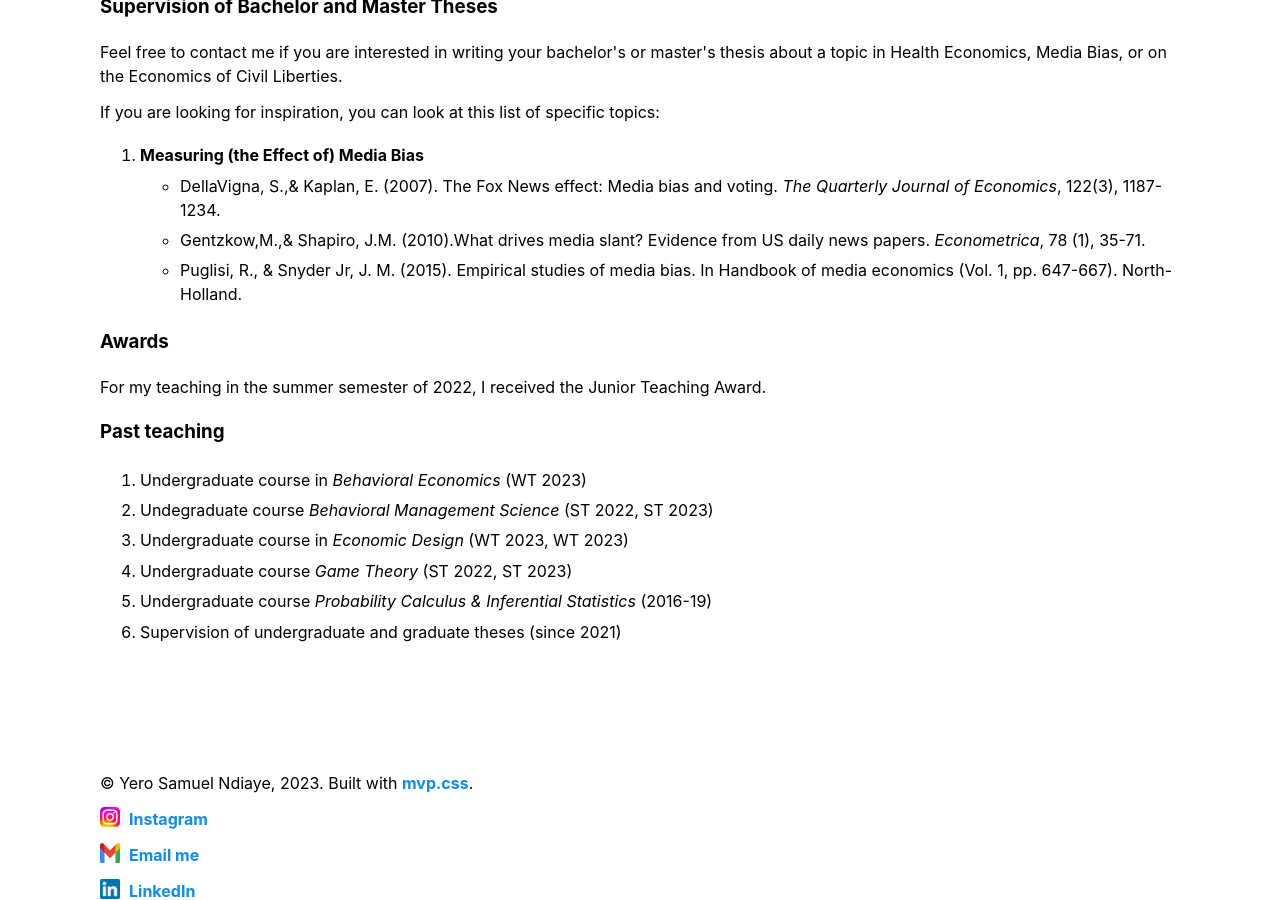
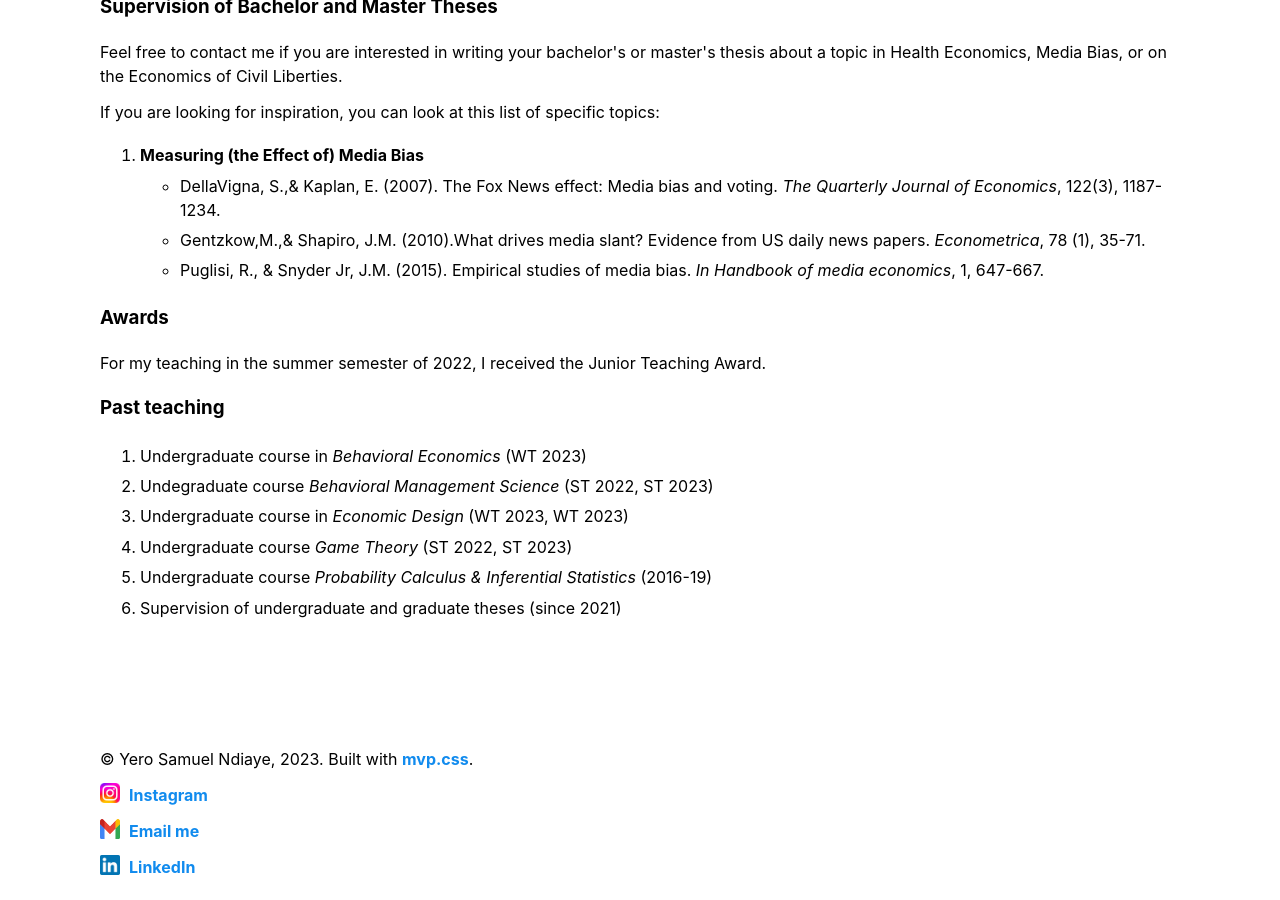
Before and after one commit to yerondiaye/yerondiaye.github.io, a Jekyll site: the page teaching.html, which Jekyll copies as it is, in a window 1280 px wide and 900 px high, scrolled down 567 px. Built offline with Jekyll 4.4.1, drawn with Linux system fonts in a browser that asks for light colours.

Commit message:
Update teaching.html

```diff
--- a/teaching.html
+++ b/teaching.html
@@ -38,7 +38,7 @@
 	<ul>
 		<li>DellaVigna, S.,&amp; Kaplan, E. (2007). The Fox News effect: Media bias and voting. <i>The Quarterly Journal of Economics</i>, 122(3), 1187-1234.
 		<li>Gentzkow,M.,&amp; Shapiro, J.M. (2010).What drives media slant? Evidence from US daily news papers. <i>Econometrica</i>, 78 (1), 35-71.
-		<li>Puglisi, R., &amp; Snyder Jr, J. M. (2015). Empirical studies of media bias. In Handbook of media economics (Vol. 1, pp. 647-667). North-Holland.
+		<li>Puglisi, R., &amp; Snyder Jr, J.M. (2015). Empirical studies of media bias. <i>In Handbook of media economics</i>, 1, 647-667.
 	</ul>
 </ol>
 
```
